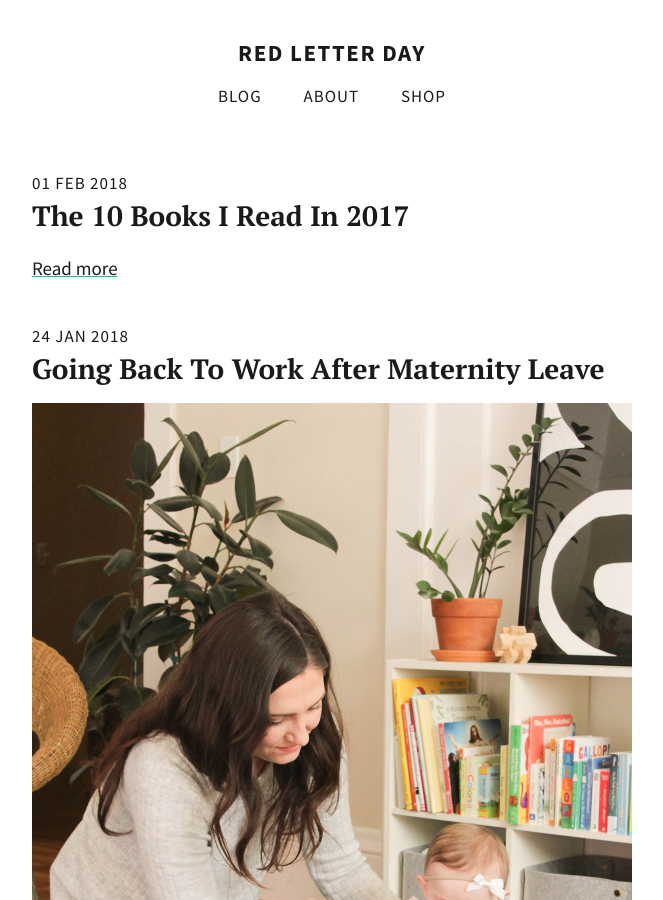
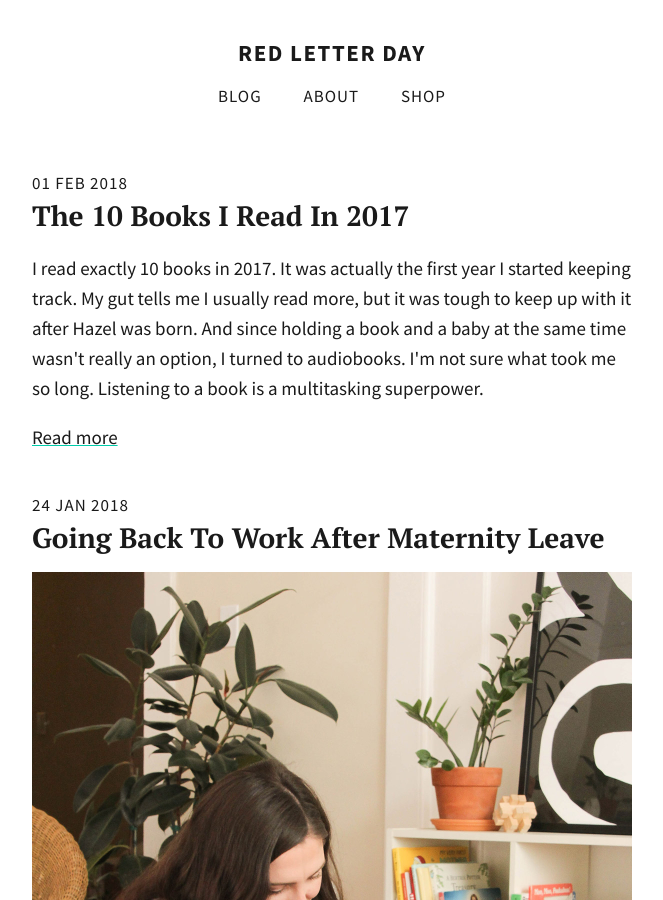
Before and after one commit to totiffany/totiffany.github.io, a Jekyll site: the page built from index.html, in a window 1280 px wide and 900 px high. Shown: the whole window, without its empty margins (308-971 px from the left). Built offline with Jekyll 4.4.1, drawn with Linux system fonts in a browser that asks for light colours.

Commit message:
Update 2018-02-01-The-10-Books-I-Read-in-2017.md

```diff
--- a/_posts/2018-02-01-The-10-Books-I-Read-in-2017.md
+++ b/_posts/2018-02-01-The-10-Books-I-Read-in-2017.md
@@ -1,5 +1,11 @@
 ---
 published: true
+description: >-
+  I read exactly 10 books in 2017. It was actually the first year I started
+  keeping track. My gut tells me I usually read more, but it was tough to keep
+  up with it after Hazel was born. And since holding a book and a baby at the
+  same time wasn't really an option, I turned to audiobooks. I'm not sure what
+  took me so long. Listening to a book is a multitasking superpower.
 ---
 I read exactly 10 books in 2017. It was actually the first year I started keeping track. My gut tells me I usually read more, but it was tough to keep up with it after Hazel was born. And since holding a book and a baby at the same time wasn't really an option, I turned to audiobooks. I'm not sure what took me so long. Listening to a book is a multitasking superpower.
 
```
